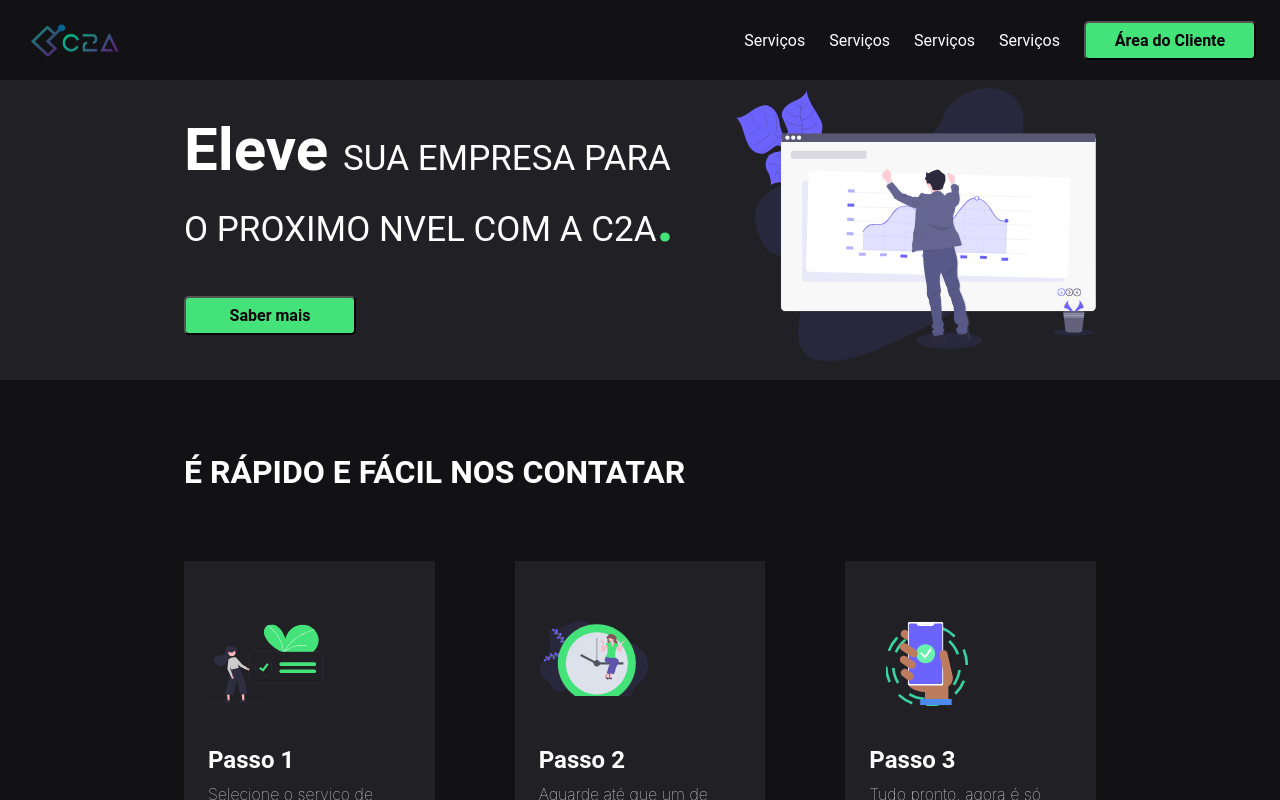
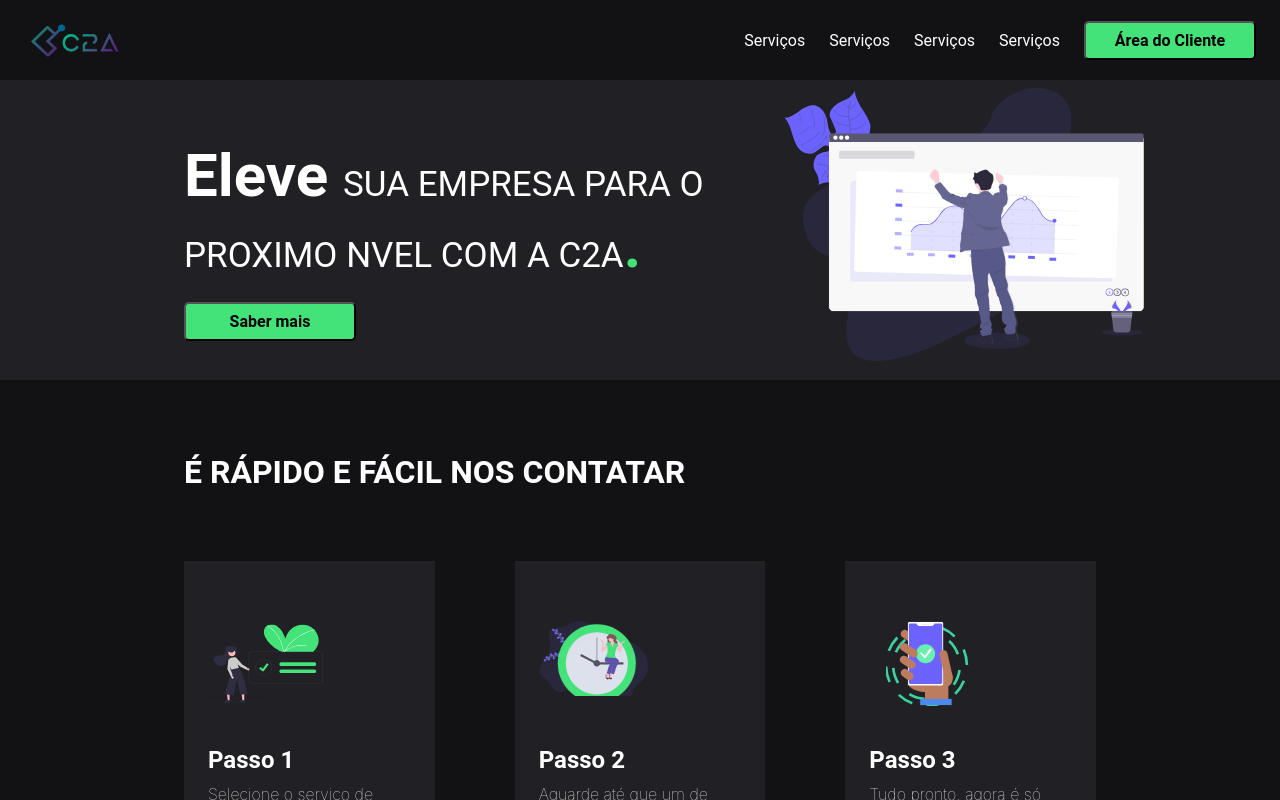
Before and after one commit to soualexandre/projeto-c2a, a React (Create React App) app: page / in a window 1280 px wide. Shown: the top 800 px of the page. Built offline with nearby package versions, Linux system fonts and the light colour scheme.

Commit message:
melhoria que vai dar certo

```diff
--- a/src/Components/Home/Jambutron/jambutron.css
+++ b/src/Components/Home/Jambutron/jambutron.css
@@ -9,12 +9,13 @@ background: #212025;
 }
 
 .jam-titulo1{
+    margin-top: 2rem;
     font-weight: initial;
     font-size: 35px;
-    width: 500px;
+    width: 600px;
 }
 .jamb h1 span{
-    font-weight: bolder;
+    font-weight: bold;
     font-size: 60px;
 }
 .jam-ponto{
@@ -40,7 +41,7 @@ background: #212025;
     margin-top: 0.5rem;
 }
 .jam-button{
-    margin-top: 40px;
+    margin-top: 20px;
     font-size: 16px;
   color: #000;
   font-weight: bolder;
```
